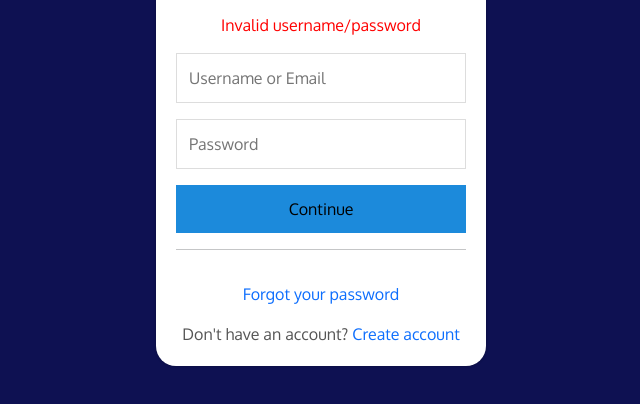
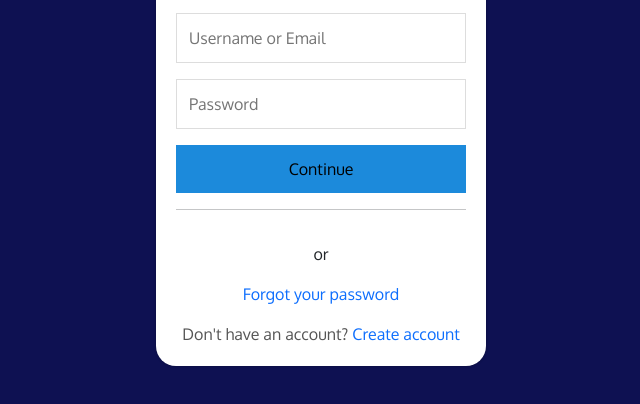
Before and after one commit to Dapada/sabbath-school-02, a plain HTML site: page index.html in a window 1280 px wide. Shown: the part 148-552 px from the top of the page, without its empty margins (319-959 px from the left). Drawn offline with Linux system fonts and the light colour scheme; files whose address does not match are found by name.

Commit message:
Update index.html

```diff
--- a/index.html
+++ b/index.html
@@ -20,7 +20,7 @@
 	<div class="container">
 		<form class="form" id="login">
 			<h1 class="form__title">Login</h1>
-			<div class="form__message form__message--error" >Invalid username/password</div>
+			<div class="form__message form__message--error" ></div>
 			<div class="form__input-group">
 				<input type="text" class="form__input" autofocus placeholder="Username or Email" name="username or Email">
 				<div class="form__input--error-message"></div>
@@ -32,6 +32,7 @@
 			<button class="form__button" type="submit">Continue</button>
 
 			<hr class="dropdown-divider">
+			<span><p>or</p></span>
 
 			<p class="form__text">
 				<a href="#" class="form__link">Forgot your password</a>
```
